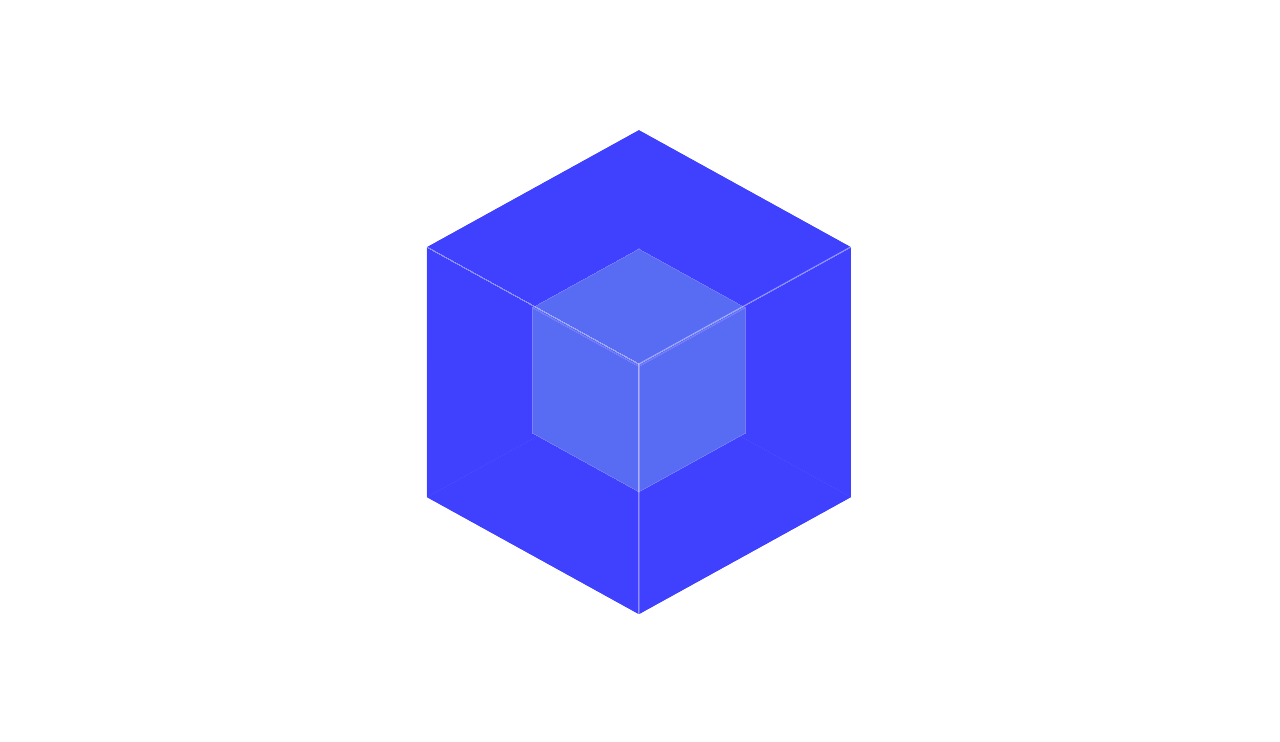
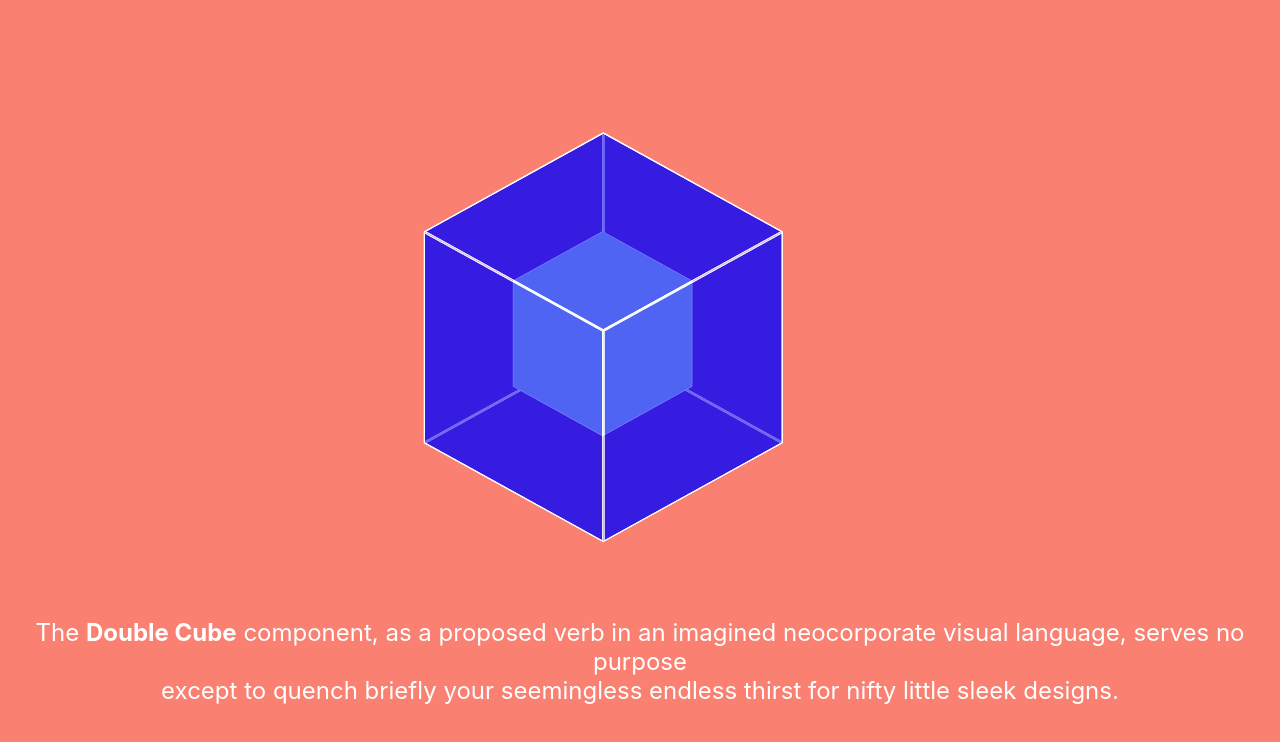
Before and after one commit to emantheman/emantheman.github.io, a React (Create React App) app: page /#/code/components/twocube in a window 1280 px wide. Shown: the top 742 px of the page. Built offline with nearby package versions, Linux system fonts and the light colour scheme.

Commit message:
Finishes 2cube

```diff
--- a/src/components/TwoCube.js
+++ b/src/components/TwoCube.js
@@ -1,11 +1,50 @@
 import React, { Component } from 'react'
 import { StyleSheet, css } from 'aphrodite/no-important'
-const spinKeyframes = {
-  from: {
-    transform: 'rotateY(0deg)'
+const spinInnerKeyframes = {
+  '0%': {
+    transform: `translateX(-50%)
+      scale3d(0.5,0.5,0.5)
+      rotateX(0deg)
+      rotateY(0deg)
+      rotateZ(0deg)`
   },
-  to: {
-    transform: 'rotateY(90deg)'
+  '75%': {
+    transform: `translateX(-50%)
+      scale3d(0.5,0.5,0.5)
+      rotateX(0deg)
+      rotateY(0deg)
+      rotateZ(0deg)`
+  },
+  '100%': {
+    transform: `translateX(-50%)
+      scale3d(0.5,0.5,0.5)
+      rotateX(0deg)
+      rotateY(90deg)
+      rotateZ(0deg)`
+  },
+}
+
+const spinOuterKeyframes = {
+  '0%': {
+    transform: `translateX(-50%)
+      scale3d(1,1,1)
+      rotateX(0deg)
+      rotateY(0deg)
+      rotateZ(0deg)`
+  },
+  '25%': {
+    transform: `translateX(-50%)
+      scale3d(1,1,1)
+      rotateX(0deg)
+      rotateY(-90deg)
+      rotateZ(0deg)`
+  },
+  '100%': {
+    transform: `translateX(-50%)
+      scale3d(1,1,1)
+      rotateX(0deg)
+      rotateY(-90deg)
+      rotateZ(0deg)`
   },
 }
 
@@ -18,7 +57,7 @@ export default class TwoCube extends Component {
   }
 
   static defaultProps = {
-    depth: 300
+    depth: 250
   }
 
   styles = () => {
@@ -37,7 +76,7 @@ export default class TwoCube extends Component {
         transformStyle: 'preserve-3d',
         transform: 'rotateX(-33.5deg) rotateY(45deg)',
         width: `${depth}px`,
-        paddingBottom: `${depth * 0.5}px`
+        paddingBottom: `${depth * 0.5}px`,
       },
       cube: {
         display: 'inline-block',
@@ -55,9 +94,12 @@ export default class TwoCube extends Component {
                     rotateX(${-x}deg)
                     rotateY(${-y}deg)
                     rotateZ(${-z}deg)`,
-        animationName: [spinKeyframes],
+        transformOrigin: 'center',
+        animationName: [spinInnerKeyframes],
         animationTimingFunction: 'ease',
         animationDuration: `4s`,
+        animationIterationCount: 'infinite',
+        animationFillMode: 'forwards'
       },
       outerCube: {
         width: `${depth}px`,
@@ -66,7 +108,13 @@ export default class TwoCube extends Component {
                     scale3d(1,1,1)
                     rotateX(${x}deg)
                     rotateY(${y}deg)
-                    rotateZ(${z}deg)`
+                    rotateZ(${z}deg)`,
+        animationName: [spinOuterKeyframes],
+        animationTimingFunction: 'ease',
+        animationDelay: '3s',
+        animationDuration: `4s`,
+        animationIterationCount: 'infinite',
+        animationFillMode: 'forwards'
       },
       face: {
         position: 'absolute',
@@ -75,8 +123,9 @@ export default class TwoCube extends Component {
         border: '1px solid white'
       },
       outerFace: {
-        backgroundColor: 'blue',
-        opacity: .5,
+        backgroundColor: 'rgba(0, 0, 255, 0.6)',
+        opacity: '.9',
+        border: '2px solid white',
         transition: 'border-width 0.2s',
         transitionDelay: '0.2s'
       },
@@ -101,7 +150,7 @@ export default class TwoCube extends Component {
       <section
         key={ i }
         className={css(s.face, s[`${type}Face`])}
-        style={{transform: `${rot} translateZ(${ depth / 2 }px)`}}/>
+        style={{transform: `${rot} translateZ(${ (depth / 2)+2 }px)`}}/>
     ))
   }
 
--- a/src/styles/Cube.scss
+++ b/src/styles/Cube.scss
@@ -1,4 +1,8 @@
 .Cube {
+  width: 100%;
+  min-height: 100vh;
+  background-color: salmon;
+  .container {
     position: absolute;
     right: 0;
     left: 0;
@@ -8,3 +12,13 @@
     height: 500px;
     width: 500px;
   }
+  .description {
+    color: white;
+    text-align: center;
+    position: absolute;
+    font-weight: 400;
+    bottom: 95px;
+    width: 100%;
+    font-size: 1.5em;
+  }
+}
--- a/src/views/Art.js
+++ b/src/views/Art.js
@@ -5,6 +5,11 @@ import '../styles/Art.scss'
 
 // make google photos embedable at: https://ctrlq.org/google/photos/?_ga=2.128867980.1276491792.1554747504-750883585.1554747502
 const IMAGES = [{
+  src: `${process.env.PUBLIC_URL}/images/city_slicker.gif`,
+  thumbnail: `${process.env.PUBLIC_URL}/images/city_slicker.png`,
+  caption: 'City slicker (16-bit GIF)',
+  orientation: 'square'
+}, {
   src: 'https://lh3.googleusercontent.com/boJuDEZIizbUCSnLwPlD-oMV2wfk9Wh9chQiCabWOda0N_x2ZbRL9866Y1_XUmiOtgfoSCnn8mHDMVwD9qXwWQaVtemP_AmSkWirmvYiABKbShIxkvqos21FGjRoZh03Eyiu-oFxkw=w2400',
   thumbnail: 'https://lh3.googleusercontent.com/boJuDEZIizbUCSnLwPlD-oMV2wfk9Wh9chQiCabWOda0N_x2ZbRL9866Y1_XUmiOtgfoSCnn8mHDMVwD9qXwWQaVtemP_AmSkWirmvYiABKbShIxkvqos21FGjRoZh03Eyiu-oFxkw=w2400',
   caption: 'Wanderer (16-bit)',
--- a/src/views/Cube.js
+++ b/src/views/Cube.js
@@ -13,7 +13,12 @@ export default class Cube extends Component {
   render() {
     return (
       <div className="Cube">
-        <TwoCube/>
+        <div className="container">
+          <TwoCube/>
+        </div>
+        <span className="description">
+          The <strong>Double Cube</strong> component, as a proposed verb in an imagined neocorporate visual language, serves no purpose<br/>except to quench briefly your seemingless endless thirst for nifty little sleek designs.
+        </span>
       </div>
     )
   }
```
Also changed, not shown: public/images/city_slicker.gif (added), public/images/city_slicker.png (added). Lines whose indentation alone changed are shown as unchanged.
